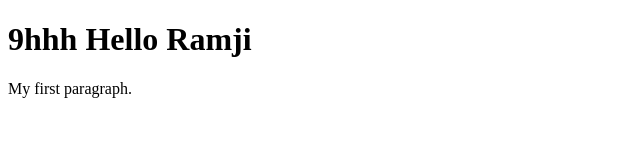
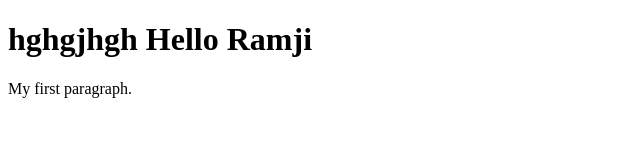
Before and after one commit to RamjiGupta351994/test-repo, a plain HTML site: page index.html in a window 1280 px wide. Shown: the whole page, without its empty margins (0-640 px from the left). Drawn offline with Linux system fonts and the light colour scheme.

Commit message:
Update index.html
fdfgdfgdgfg

```diff
--- a/index.html
+++ b/index.html
@@ -2,7 +2,7 @@
 <html>
 <body>
 
-<h1> 9hhh Hello Ramji</h1>
+<h1> hghgjhgh Hello Ramji</h1>
 <p>My first paragraph.</p>
 
 </body>
```
